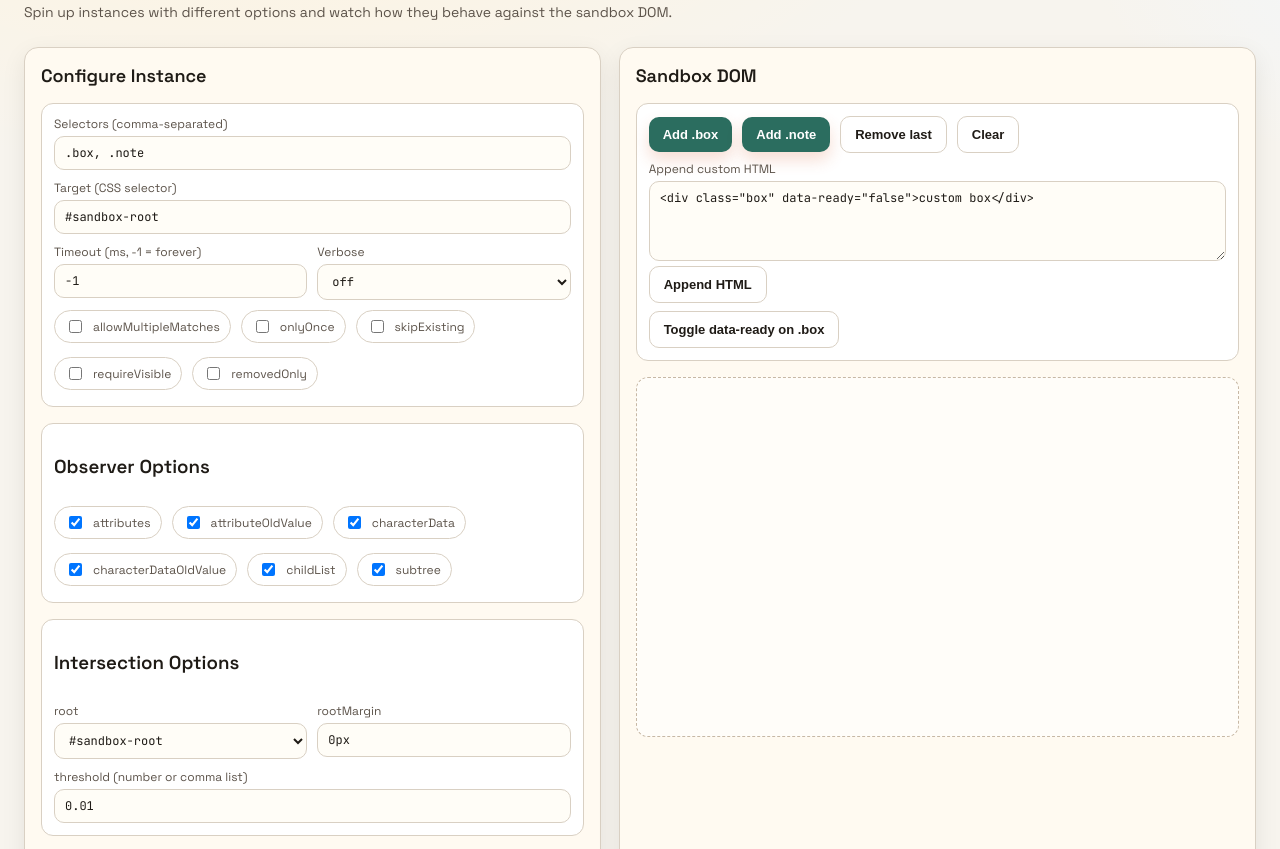
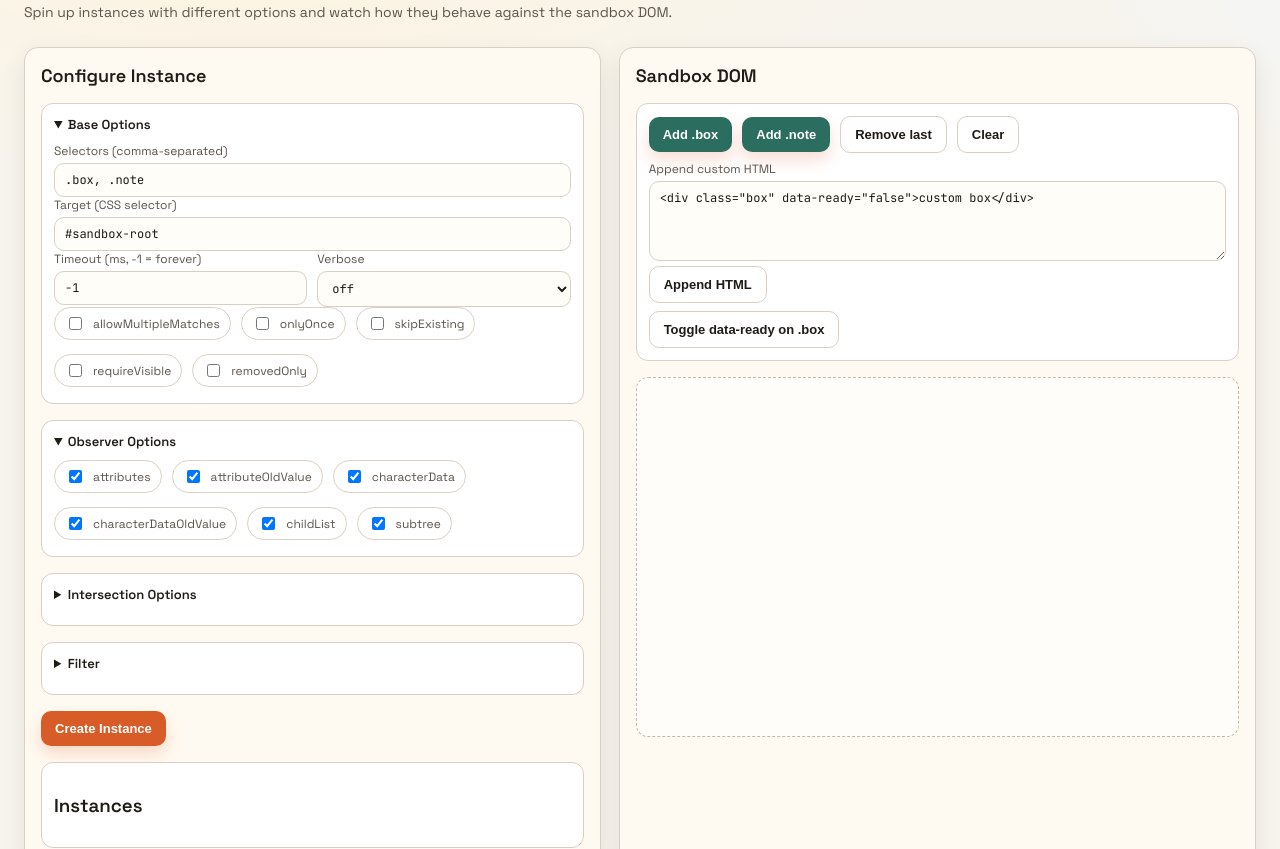
Before and after one commit to paxunix/WaitForElements, a website: page sandbox/index.html in a window 1280 px wide. Shown: the part 54-903 px from the top of the page. Drawn offline with Linux system fonts and the light colour scheme.

Commit message:
Make options config panels collapsible

```diff
--- a/sandbox/index.html
+++ b/sandbox/index.html
@@ -273,7 +273,8 @@
   <div class="layout">
     <section class="panel">
       <h2>Configure Instance</h2>
-      <div class="section grid">
+      <details class="section grid" open>
+        <summary>Base Options</summary>
         <div>
           <label for="selectors">Selectors (comma-separated)</label>
           <input id="selectors" type="text" value=".box, .note" />
@@ -303,10 +304,10 @@
           <label class="pill"><input id="requireVisible" type="checkbox" /> requireVisible</label>
           <label class="pill"><input id="removedOnly" type="checkbox" /> removedOnly</label>
         </div>
-      </div>
+      </details>
 
-      <div class="section grid">
-        <h3>Observer Options</h3>
+      <details class="section grid" open>
+        <summary>Observer Options</summary>
         <div class="row">
           <label class="pill"><input id="obs-attributes" type="checkbox" checked /> attributes</label>
           <label class="pill"><input id="obs-attributeOldValue" type="checkbox" checked /> attributeOldValue</label>
@@ -315,10 +316,10 @@
           <label class="pill"><input id="obs-childList" type="checkbox" checked /> childList</label>
           <label class="pill"><input id="obs-subtree" type="checkbox" checked /> subtree</label>
         </div>
-      </div>
+      </details>
 
-      <div class="section grid">
-        <h3>Intersection Options</h3>
+      <details class="section grid">
+        <summary>Intersection Options</summary>
         <div class="grid two">
           <div>
             <label for="rootSelect">root</label>
@@ -337,16 +338,16 @@
           <label for="threshold">threshold (number or comma list)</label>
           <input id="threshold" type="text" value="0.01" />
         </div>
-      </div>
+      </details>
 
-      <div class="section grid">
-        <h3>Filter</h3>
+      <details class="section grid">
+        <summary>Filter</summary>
         <div class="row">
           <label class="pill"><input id="enableFilter" type="checkbox" /> enable filter</label>
           <span class="muted">Use JS body: <code>return els.filter(...)</code></span>
         </div>
         <textarea id="filterBody">return els;</textarea>
-      </div>
+      </details>
 
       <div class="row">
         <button class="btn" id="createInstance">Create Instance</button>
```
